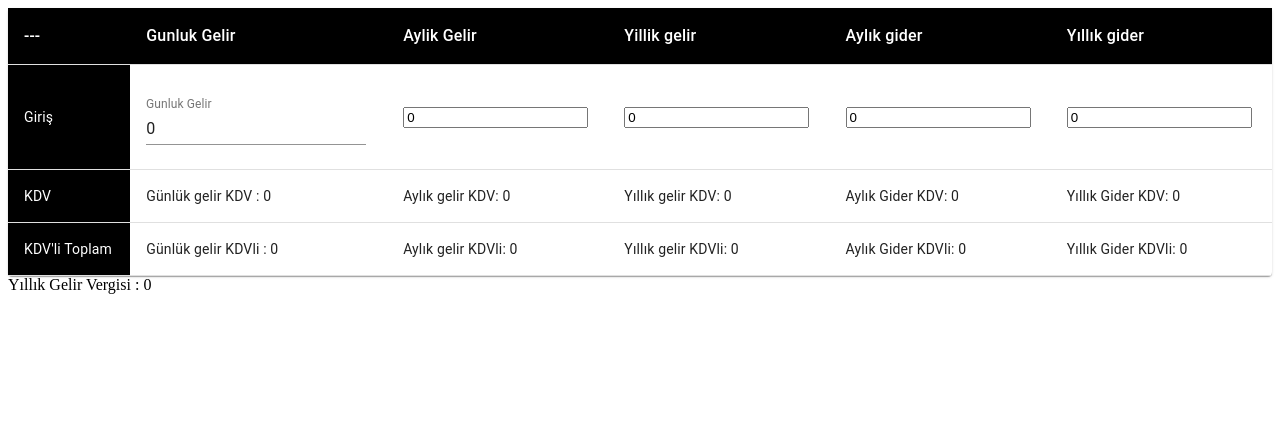
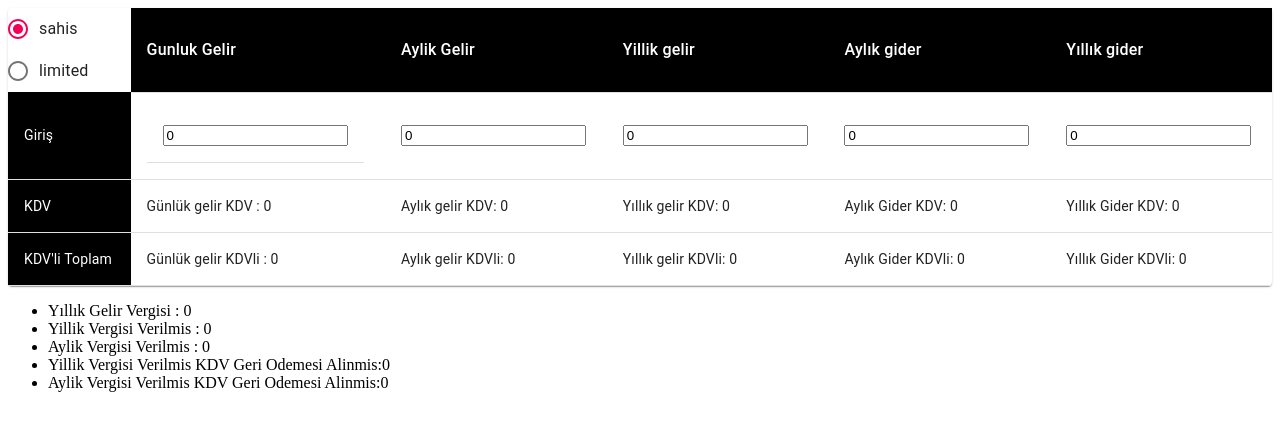
Before and after one commit to yusufunlu/Tax-Calculator-Turkey-Reactjs, a React (Create React App) app: page / in a window 1280 px wide. Shown: the top 430 px of the page. Built offline with nearby package versions, Linux system fonts and the light colour scheme.

Commit message:
Sahis ve limited firma radio butonlari eklendi

```diff
--- a/src/components/VergiForm.js
+++ b/src/components/VergiForm.js
@@ -8,6 +8,12 @@ import TableRow from '@material-ui/core/TableRow';
 import Paper from '@material-ui/core/Paper';
 import TextField from '@material-ui/core/TextField';
 import roundTo from 'round-to'
+import Radio from '@material-ui/core/Radio';
+import RadioGroup from '@material-ui/core/RadioGroup';
+import FormHelperText from '@material-ui/core/FormHelperText';
+import FormControlLabel from '@material-ui/core/FormControlLabel';
+import FormControl from '@material-ui/core/FormControl';
+import FormLabel from '@material-ui/core/FormLabel';
 
 const useStyles = makeStyles({
   root: {
@@ -81,6 +87,8 @@ class VergiForm extends Component {
 
       gelirVergisiYillik: 0,
       yillikNetkar: 0,
+      aylikNetkar: 0,
+      firmaTipi: 'sahis'
     };
 
     this.handleChangeGelirGunluk = this.handleChangeGelirGunluk.bind(this);
@@ -88,16 +96,40 @@ class VergiForm extends Component {
     this.handleChangeGelirYillik = this.handleChangeGelirYillik.bind(this);
     this.handleChangeGiderAylik = this.handleChangeGiderAylik.bind(this);
     this.handleChangeGiderYillik = this.handleChangeGiderYillik.bind(this);
-    this.gelirVergisiHesapla = this.gelirVergisiHesapla.bind(this);
+    this.gelirVergisiSahisHesapla = this.gelirVergisiSahisHesapla.bind(this);
+    this.gelirVergisiLimitedHesapla = this.gelirVergisiLimitedHesapla.bind(this);
+    this.gelirKDVHesapla = this.gelirKDVHesapla.bind(this);
+    this.giderKDVHesapla = this.giderKDVHesapla.bind(this);
+    this.handleFirmaTipi = this.handleFirmaTipi.bind(this);
   }
 
+  handleFirmaTipi(event) {
+    this.setState({firmaTipi: event.target.value})
+  }
   gelirVergisiHesapla() {
+    if(this.state.firmaTipi == 'sahis') {
+      this.gelirVergisiSahisHesapla();
+    } else {
+      this.gelirVergisiLimitedHesapla();
+    }
+  }
+
+  gelirVergisiLimitedHesapla() {
+    this.setState({yillikNetkar :
+      Math.round(this.state.gelirKdvsizYillik - this.state.giderKdvsizYillik)
+    });
+    this.setState({gelirVergisiYillik:this.state.yillikNetkar * 0.22});
+  }
+
+  gelirVergisiSahisHesapla() {
     var vergi = 0;
+    this.setState({yillikNetkar : Math.round(this.state.gelirKdvsizYillik - this.state.giderKdvsizYillik)});
+
     if(this.state.yillikNetkar > dilimler[0].limit) {
       vergi += dilimler[0].limit * dilimler[0].oran;
     } else {
       vergi += (this.state.yillikNetkar)  * dilimler[0].oran;
-      this.setState({gelirVergisiYillik:vergi});
+      this.setState({gelirVergisiYillik:Math.round(vergi)});
       return ;
     }
     if(this.state.yillikNetkar > dilimler[1].limit) {
@@ -111,73 +143,80 @@ class VergiForm extends Component {
       vergi += (dilimler[2].limit - dilimler[1].limit)  * dilimler[2].oran;
     } else {
       vergi += (this.state.yillikNetkar - dilimler[1].limit)  * dilimler[2].oran;
-      this.setState({gelirVergisiYillik:vergi});
+      this.setState({gelirVergisiYillik:Math.round(vergi)});
       return ;
     }
     if(this.state.yillikNetkar > dilimler[3].limit) {
       vergi += (dilimler[3].limit - dilimler[2].limit)  * dilimler[3].oran;
     } else {
       vergi += (this.state.yillikNetkar - dilimler[2].limit)  * dilimler[3].oran;
-      this.setState({gelirVergisiYillik:vergi});
+      this.setState({gelirVergisiYillik:Math.round(vergi)});
       return ;
     }
     this.setState({gelirVergisiYillik:vergi});
   }
 
+  gelirKDVHesapla () {
+    this.setState({gelirKdvGunluk: roundTo(this.state.gelirKdvsizGunluk *0.18,2)});
+    this.setState({gelirKdvliGunluk: roundTo(this.state.gelirKdvsizGunluk+ this.state.gelirKdvGunluk,2)});
+    this.setState({gelirKdvAylik: roundTo(this.state.gelirKdvsizAylik*0.18,2)});
+    this.setState({gelirKdvliAylik: roundTo(this.state.gelirKdvsizAylik+ this.state.gelirKdvAylik,2)});
+    this.setState({gelirKdvYillik: roundTo(this.state.gelirKdvsizYillik*0.18,2)});
+    this.setState({gelirKdvliYillik: roundTo(this.state.gelirKdvsizYillik+ this.state.gelirKdvYillik,2)});
+  }
+
+  giderKDVHesapla () {
+    this.setState({giderKdvAylik: this.state.giderKdvsizAylik*0.18});
+    this.setState({giderKdvliAylik: this.state.giderKdvsizAylik+ this.state.giderKdvAylik});
+    this.setState({giderKdvYillik: this.state.giderKdvAylik * 12});
+    this.setState({giderKdvliYillik: this.state.giderKdvliAylik * 12});
+  }
+
   handleChangeGelirGunluk(event) {
     this.setState({gelirKdvsizGunluk: parseInt(event.target.value)},
-    async () => { //callback
-      await this.setState({gelirKdvGunluk: roundTo(this.state.gelirKdvsizGunluk *0.18,2)});
-      await this.setState({gelirKdvliGunluk: roundTo(this.state.gelirKdvsizGunluk+ this.state.gelirKdvGunluk,2)});
+    async () => {
+      await this.setState({gelirKdvsizYillik: this.state.gelirKdvsizGunluk * 249});
+      await this.setState({gelirKdvsizAylik: this.state.gelirKdvsizYillik / 12});
 
-      await this.setState({gelirKdvsizAylik: this.state.gelirKdvsizGunluk * this.state.aylikCalismaGunSayisi});
-      await this.setState({gelirKdvAylik: roundTo(this.state.gelirKdvsizAylik*0.18,2)});
-      await this.setState({gelirKdvliAylik: roundTo(this.state.gelirKdvsizAylik+ this.state.gelirKdvAylik,2)});
-
-      await this.setState({gelirKdvsizYillik: this.state.gelirKdvsizAylik * 12});
-      await this.setState({gelirKdvYillik: roundTo(this.state.gelirKdvsizYillik*0.18,2)});
-      await this.setState({gelirKdvliYillik: roundTo(this.state.gelirKdvsizYillik+ this.state.gelirKdvYillik,2)});
-      await this.setState({yillikNetkar: this.state.gelirKdvsizYillik - this.state.giderKdvsizYillik})
+      this.gelirKDVHesapla();
       this.gelirVergisiHesapla();
     });
   }
+
   handleChangeGelirAylik(event) {
-    this.setState({gelirKdvsizGunluk: parseInt(event.target.value)},
-    () => { //callback
-      this.setState({gelirKdvGunluk: this.state.gelirKdvsizGunluk*0.18});
-      this.setState({gelirKdvliGunluk: this.state.gelirKdvsizGunluk+ this.state.gelirKdvGunluk});
+    this.setState({gelirKdvsizAylik: parseInt(event.target.value)},
+    async () => {
+      await this.setState({gelirKdvsizYillik: this.state.gelirKdvsizAylik * 12});
+      await this.setState({gelirKdvsizGunluk: this.state.gelirKdvsizYillik / 249});
+
+      this.gelirKDVHesapla();
+      this.gelirVergisiHesapla();
     });
   }
   handleChangeGelirYillik(event) {
-    this.setState({gelirKdvsizGunluk: parseInt(event.target.value)},
-    () => { //callback
-      this.setState({gelirKdvGunluk: this.state.gelirKdvsizGunluk*0.18});
-      this.setState({gelirKdvliGunluk: this.state.gelirKdvsizGunluk+ this.state.gelirKdvGunluk});
+    this.setState({gelirKdvsizYillik: parseInt(event.target.value)},
+    async () => {
+      await this.setState({gelirKdvsizAylik: this.state.gelirKdvsizYillik / 12});
+      await this.setState({gelirKdvsizGunluk: this.state.gelirKdvsizYillik / 249});
+
+      this.gelirKDVHesapla();
+      this.gelirVergisiHesapla();
     });
   }
+
   handleChangeGiderAylik(event) {
     this.setState({giderKdvsizAylik: parseInt(event.target.value)},
-    async () => { //callback
-      await this.setState({giderKdvAylik: this.state.giderKdvsizAylik*0.18});
-      await this.setState({giderKdvliAylik: this.state.giderKdvsizAylik+ this.state.giderKdvAylik});
-
+    async () => {
       await this.setState({giderKdvsizYillik: this.state.giderKdvsizAylik * 12});
-      await this.setState({giderKdvYillik: this.state.giderKdvAylik * 12});
-      await this.setState({giderKdvliYillik: this.state.giderKdvliAylik * 12});
-      await this.setState({yillikNetkar: this.state.gelirKdvsizYillik - this.state.giderKdvsizYillik})
+      this.giderKDVHesapla();
       this.gelirVergisiHesapla();
     });
   }
   handleChangeGiderYillik(event) {
     this.setState({giderKdvsizAylik: parseInt(event.target.value) / 12},
-    async () => { //callback
-      await this.setState({giderKdvAylik: this.state.giderKdvsizAylik*0.18});
-      await this.setState({giderKdvliAylik: this.state.giderKdvsizAylik+ this.state.giderKdvAylik});
-
+    async () => {
       await this.setState({giderKdvsizYillik: this.state.giderKdvsizAylik * 12});
-      await this.setState({giderKdvYillik: this.state.giderKdvAylik * 12});
-      await this.setState({giderKdvliYillik: this.state.giderKdvliAylik * 12});
-      await this.setState({yillikNetkar: this.state.gelirKdvsizYillik - this.state.giderKdvsizYillik})
+      this.giderKDVHesapla();
       this.gelirVergisiHesapla();
     });
   }
@@ -186,8 +225,14 @@ class VergiForm extends Component {
     // only update chart if the data has changed
   }
 
+  handleChange = event => {
+    this.setValue(event.target.value);
+  };
+
   render() {
     const { classes } = this.props;
+
+
     return (
       <div>
 
@@ -195,7 +240,11 @@ class VergiForm extends Component {
       <Table className={classes.table} aria-label="simple table">
       <TableHead>
           <TableRow>
-            <StyledTableCell> --- </StyledTableCell>
+          <RadioGroup aria-label="gender" name="gender1"
+            value={this.state.firmaTipi} onChange={this.handleFirmaTipi}>
+            <FormControlLabel value="sahis" control={<Radio />} label="sahis" />
+            <FormControlLabel value="limited" control={<Radio />} label="limited" />
+          </RadioGroup>
             <StyledTableCell>
               Gunluk Gelir
             </StyledTableCell>
@@ -217,7 +266,7 @@ class VergiForm extends Component {
           <TableRow>
             <StyledTableCell>Giriş</StyledTableCell>
             <TableCell>
-            <TextField
+            {/* <TextField
               id="standard-name"
               label="Gunluk Gelir"
               className={classes.textField}
@@ -225,7 +274,10 @@ class VergiForm extends Component {
               defaultValue ="0"
               onChange={this.handleChangeGelirGunluk}
               margin="normal"
-            />
+            /> */}
+            <TableCell >
+              <input type="number" value={this.state.gelirKdvsizGunluk} onChange={this.handleChangeGelirGunluk}/>
+            </TableCell>
             </TableCell>
             <TableCell >
               <input type="number" value={this.state.gelirKdvsizAylik} onChange={this.handleChangeGelirAylik}/>
@@ -281,7 +333,25 @@ class VergiForm extends Component {
         </TableBody>
       </Table>
     </Paper>
-      Yıllık Gelir Vergisi : {this.state.gelirVergisiYillik}
+    <ul>
+      <li>
+        Yıllık Gelir Vergisi : {this.state.gelirVergisiYillik}
+      </li>
+      <li>
+        Yillik Vergisi Verilmis : {this.state.gelirKdvsizYillik - this.state.gelirVergisiYillik}
+      </li>
+      <li>
+        Aylik Vergisi Verilmis : {(this.state.gelirKdvsizYillik - this.state.gelirVergisiYillik) / 12}
+      </li>
+      <li>
+        Yillik Vergisi Verilmis KDV Geri Odemesi Alinmis:
+        {this.state.gelirKdvsizYillik - this.state.gelirVergisiYillik + this.state.giderKdvYillik}
+      </li>
+      <li>
+        Aylik Vergisi Verilmis KDV Geri Odemesi Alinmis:
+        {(this.state.gelirKdvsizYillik - this.state.gelirVergisiYillik) / 12 + this.state.giderKdvAylik}
+      </li>
+    </ul>
     </div>
     );
   }
```
